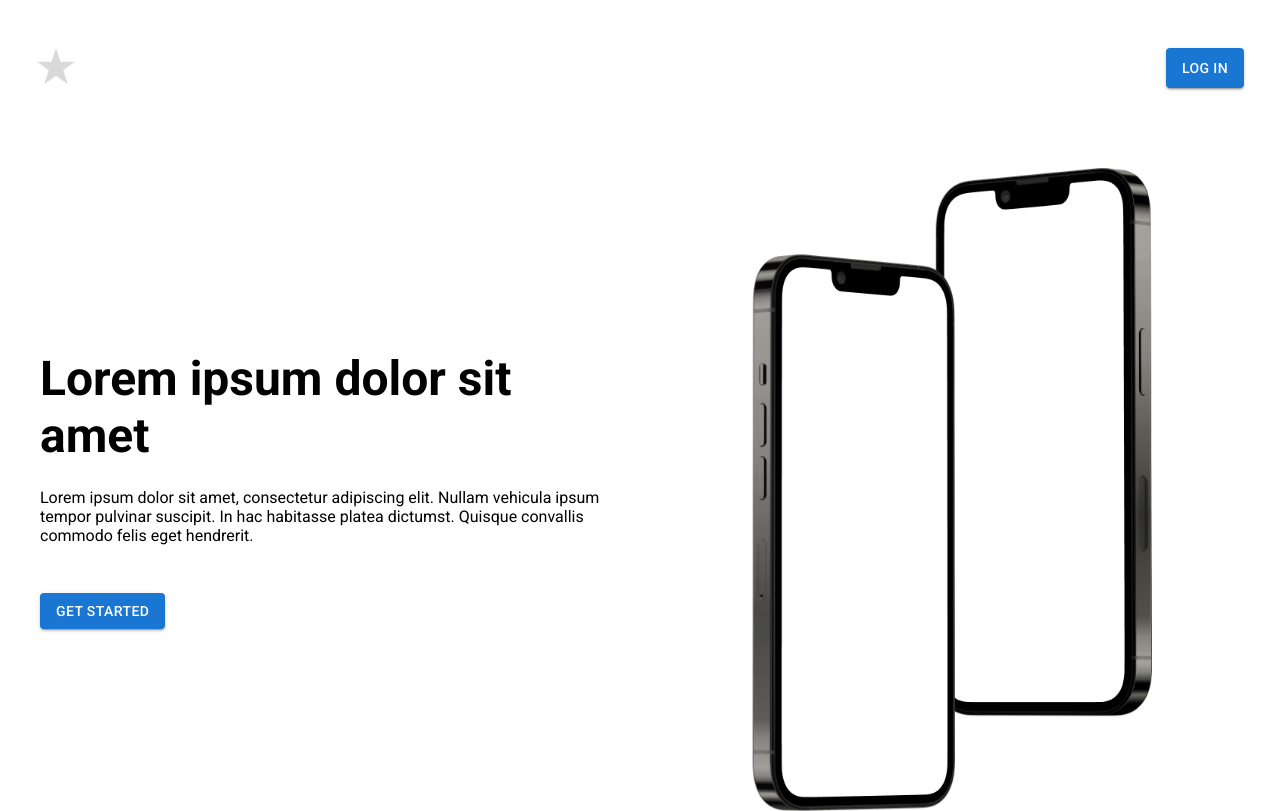
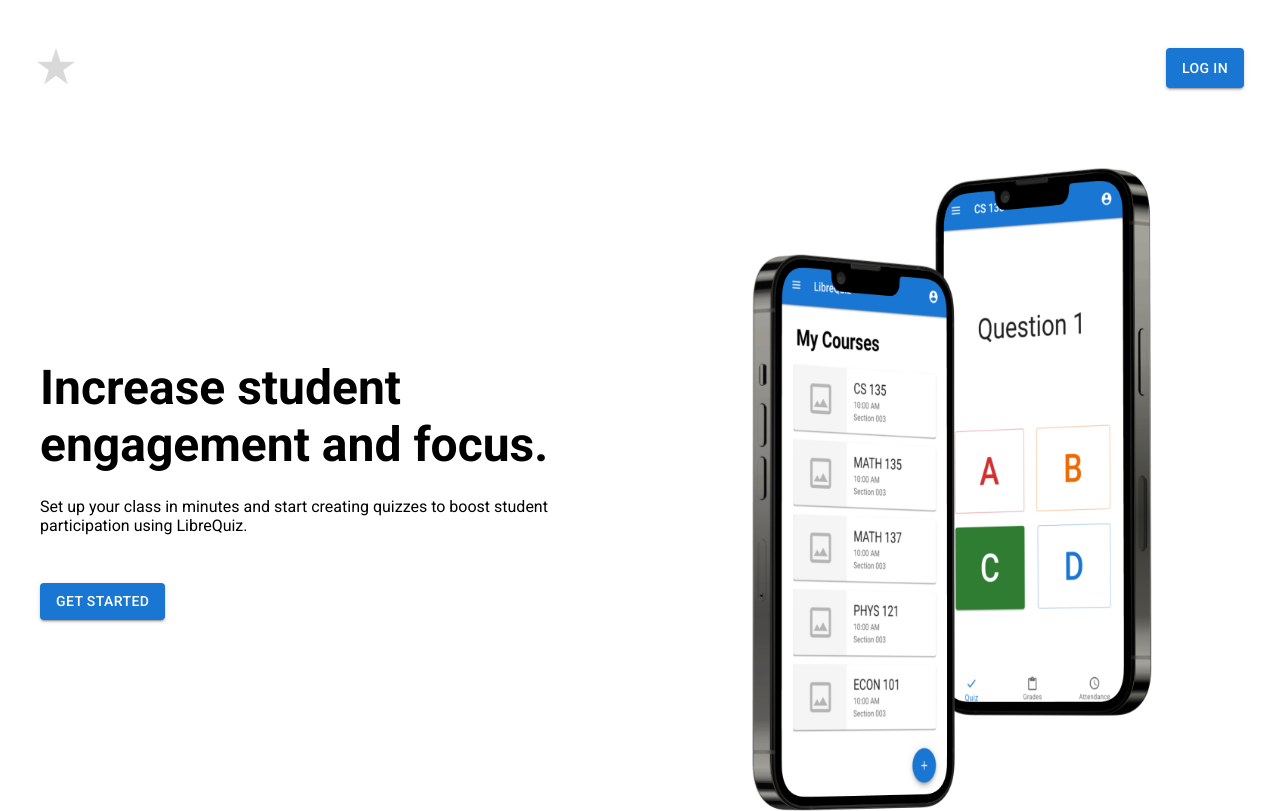
Before and after one commit to kaminskyalexander/LibreQuiz, a Next.js app: page / in a window 1280 px wide. Built offline with nearby package versions, Linux system fonts and the light colour scheme; no server answers.

Commit message:
Replace temp values on landing page

```diff
--- a/pages/index.jsx
+++ b/pages/index.jsx
@@ -21,11 +21,12 @@ export default function Home() {
       </header>
       <main className={`${styles.main} container`}>
         <div>
-          <h1 className={styles.title}>Lorem ipsum dolor sit amet</h1>
+          <h1 className={styles.title}>
+            Increase student engagement and focus.
+          </h1>
           <p className={styles.paragraph}>
-            Lorem ipsum dolor sit amet, consectetur adipiscing elit. Nullam
-            vehicula ipsum tempor pulvinar suscipit. In hac habitasse platea
-            dictumst. Quisque convallis commodo felis eget hendrerit.
+            Set up your class in minutes and start creating quizzes to boost
+            student participation using LibreQuiz.
           </p>
           <Button variant="contained">Get Started</Button>
         </div>
```
Also changed, not shown: public/img/mockup.png.
